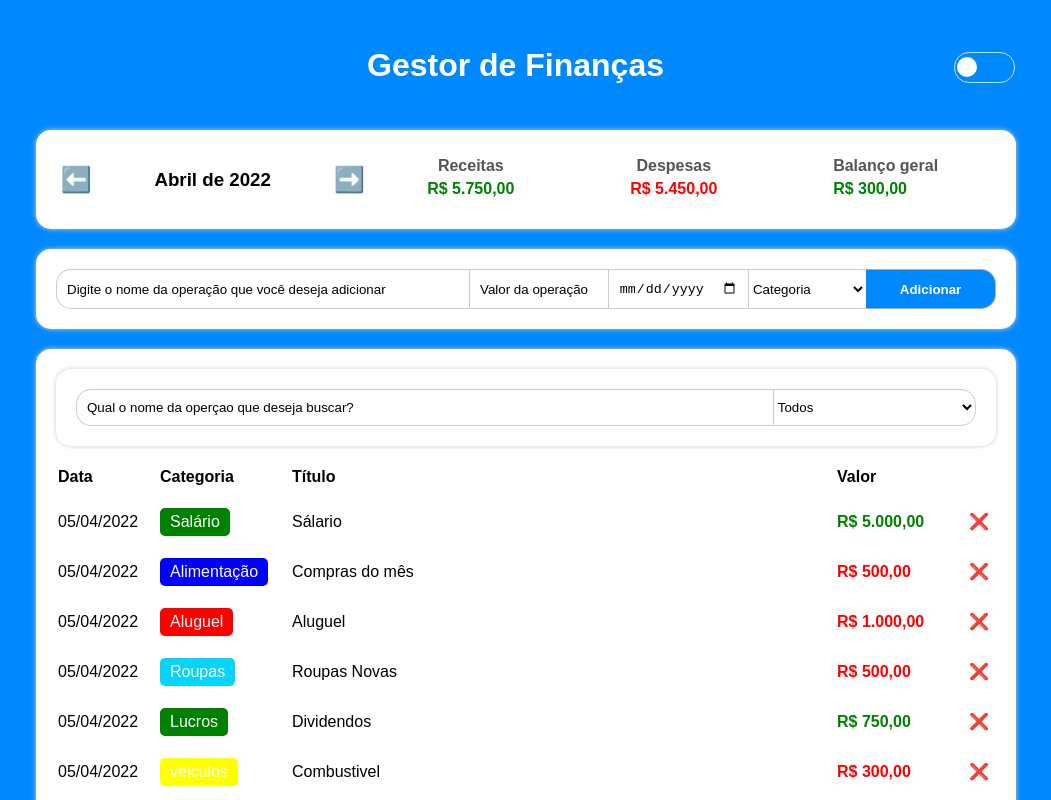
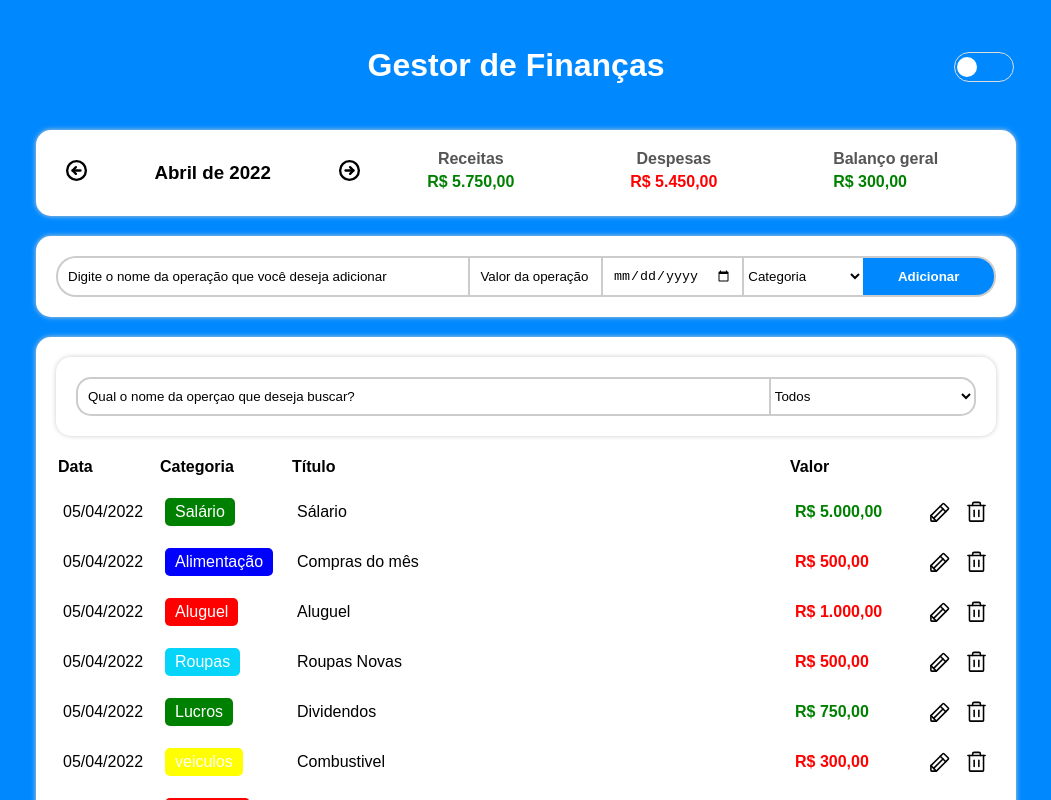
Before and after one commit to LeoNzZ7/FinancesManager, a React (Create React App) app: page / in a window 1280 px wide. Shown: the top 800 px of the page, without its empty margins (114-1165 px from the left). Built offline with nearby package versions, Linux system fonts and the light colour scheme.

Commit message:
Melhorias no layout e simplificação do código

```diff
--- a/src/App.tsx
+++ b/src/App.tsx
@@ -73,7 +73,7 @@ export const App = () => {
   const handleDeleteItem = (title: string) => {
 
     let newlist: Item[] = list.filter((item: Item) => {
-      if (item.title != title)
+      if (item.title !== title)
         return item;
     });
 
--- a/src/components/infoArea/index.tsx
+++ b/src/components/infoArea/index.tsx
@@ -1,8 +1,8 @@
 import  * as c from './styles';
 import {formatCurrentMonth} from '../../helpers/dateFilter';
 import { ResumeItem } from '../resumeItem';
-import { Item } from '../../types/types';
 import { useAppSelector } from '../../redux/hooks/useAppSelector';
+import { ArrowCircleLeft, ArrowCircleRight } from 'phosphor-react';
 
 type Props = {
     currentMonth: string;
@@ -12,7 +12,6 @@ type Props = {
 }
 
 export const InfoArea = ({currentMonth, onMonthChange, income, expense,}: Props) => {
-    const searchItem = useAppSelector(state => state.searchItem);
     const theme = useAppSelector(state => state.theme);
 
     const handlePrevMonth = () => {
@@ -31,9 +30,13 @@ export const InfoArea = ({currentMonth, onMonthChange, income, expense,}: Props)
     return (
         <c.Container theme={theme}>
             <c.MonthArea theme={theme}>
-                <c.MonthArrow onClick={handlePrevMonth} >⬅️</c.MonthArrow>
+                <c.MonthArrow onClick={handlePrevMonth}>
+                    <ArrowCircleLeft size={25} weight="bold" />
+                </c.MonthArrow>
                 <c.MonthTitle>{formatCurrentMonth(currentMonth)}</c.MonthTitle>
-                <c.MonthArrow onClick={handleNextMonth} >➡️</c.MonthArrow>
+                <c.MonthArrow onClick={handleNextMonth}>
+                    <ArrowCircleRight size={25} weight="bold" />
+                </c.MonthArrow>
             </c.MonthArea>
             <c.ResumeArea>
                 <ResumeItem title='Receitas' color={'#008000'} value={income} />
--- a/src/components/inputArea/index.tsx
+++ b/src/components/inputArea/index.tsx
@@ -31,7 +31,7 @@ export const InputArea = ({onAdd}: Props) => {
 
     return (
         <c.Container theme={theme} >
-            <input type='text' value={title} onChange={e => setTitle(e.target.value)} className='inputText' placeholder='Digite o nome da operação que você deseja adicionar' />
+            <input type='search' value={title} onChange={e => setTitle(e.target.value)} className='inputText' placeholder='Digite o nome da operação que você deseja adicionar' />
             <input type='text' value={value} onChange={e => setValue(e.target.value)} className='inputNumber' placeholder='Valor da operação' />
             <input type='date' className='inputDate' value={date} onChange={e => setDate(e.target.value)} />
             <select value={category} defaultValue={category} onChange={e => setCategory(e.target.value)} >
--- a/src/components/inputArea/styles.ts
+++ b/src/components/inputArea/styles.ts
@@ -26,25 +26,25 @@ export const Container = styled.div<{theme: string}>`
     };
 
     .inputText {
-        border: 1px solid #ccc;
-        border-radius: 15px 0px 0px 15px;
+        border: 2px solid #ccc;
+        border-radius: 20px 0px 0px 20px;
         border-right: 0;
     };
 
     .inputNumber {
-        border: 1px solid #ccc;
+        border: 2px solid #ccc;
         width: 30%;
         border-right: 0;
     }
 
     .inputDate {
-        border: 1px solid #ccc;
+        border: 2px solid #ccc;
         width: 30%;
         border-right: 0;
     }
 
     select {
-        border: 1px solid #ccc;
+        border: 2px solid #ccc;
         width: 30%;
         height: auto;
         padding: 10px
@@ -64,9 +64,9 @@ export const Container = styled.div<{theme: string}>`
         height: auto;
         padding: 10px;
         color: #fff;
-        border: 1px solid #aaa;
+        border: 2px solid #ccc;
         border-left 0;
-        border-radius: 0px 15px 15px 0px;
+        border-radius: 0px 20px 20px 0px;
         font-weight: bold;
         background-color: #0089ff;
         outline: 0;
--- a/src/components/resumeItem/index.tsx
+++ b/src/components/resumeItem/index.tsx
@@ -1,5 +1,4 @@
 import * as c from './styles'
-import { useAppSelector } from '../../redux/hooks/useAppSelector';
 
 type Props = {
     title: string;
--- a/src/components/tableArea/index.tsx
+++ b/src/components/tableArea/index.tsx
@@ -12,7 +12,6 @@ type Props = {
 }
 
 export const TableArea = ({ list, deleteItem }: Props ) => {
-    const searchItem = useAppSelector(state => state.searchItem);
     const theme = useAppSelector(state => state.theme)
     const dispatch = useDispatch();
 
@@ -27,7 +26,7 @@ export const TableArea = ({ list, deleteItem }: Props ) => {
     return (
         <c.Container theme={theme} >
             <c.SearchArea  theme={theme} >
-                <input type='text' value={title} onChange={e => setTitleSearch(e.target.value)} placeholder='Qual o nome da operçao que deseja buscar?' />
+                <input type='search' value={title} onChange={e => setTitleSearch(e.target.value)} placeholder='Qual o nome da operçao que deseja buscar?' />
                 <select value={category} defaultValue={category} onChange={e => setCategorySearch(e.target.value)} >
                     <option className='option' selected value={''}>Todos</option>
                     <option className='option' value={'salary'}>Sálario</option>
--- a/src/components/tableArea/styles.ts
+++ b/src/components/tableArea/styles.ts
@@ -33,7 +33,7 @@ export const SearchArea = styled.div<{theme: string}>`
         height: auto;
         padding: 10px;
         outline: 0;
-        border: 1px solid #ccc;
+        border: 2px solid #ccc;
         border-radius: 15px 0px 0px 15px;
         border-right: 0;
         background-color: transparent;
@@ -45,7 +45,7 @@ export const SearchArea = styled.div<{theme: string}>`
     }
 
     select {
-        border: 1px solid #ccc;
+        border: 2px solid #ccc;
         width: 30%;
         height: auto;
         padding: 10px
--- a/src/components/tableItem/index.tsx
+++ b/src/components/tableItem/index.tsx
@@ -3,6 +3,7 @@ import type { Item } from '../../types/types';
 import { formatDate } from '../../helpers/dateFilter';
 import { categories } from '../../data/data';
 import { useAppSelector } from '../../redux/hooks/useAppSelector';
+import { Pencil, Trash } from 'phosphor-react';
 
 type Props = {
     item: Item;
@@ -15,16 +16,16 @@ export const TableItem = ({ item, handleDeleteItem }: Props) => {
     const formatedValue = (value: number) => {
         let fixedValue = value.toFixed(2);
         let formatValue = parseFloat(fixedValue);
-        return formatValue.toLocaleString('pt-br',{style: 'currency', currency: 'BRL'});
+        return formatValue.toLocaleString('pt-br', { style: 'currency', currency: 'BRL' });
     }
 
-    const deleteItem = ({title} : Item) => {
+    const deleteItem = ({ title }: Item) => {
         handleDeleteItem(title);
     };
 
     return (
         <>
-        {searchItem.title.length === 0  && searchItem.category.length === 0 &&
+            {searchItem.title.length === 0 && searchItem.category.length === 0 &&
                 <c.TableLine>
                     <c.TableColumn>{formatDate(item.date)}</c.TableColumn>
                     <c.TableColumn>
@@ -39,7 +40,14 @@ export const TableItem = ({ item, handleDeleteItem }: Props) => {
                         </c.Value>
                     </c.TableColumn>
                     <c.TableColumn>
-                    <div onClick={() => deleteItem(item)} className='removeItem'>❌</div>
+                        <div className='icon'>
+                            <Pencil size={25} weight="regular"/>
+                        </div>
+                    </c.TableColumn>
+                    <c.TableColumn>
+                        <div onClick={() => deleteItem(item)} className='icon'>
+                            <Trash size={25} weight="regular"/>
+                        </div>
                     </c.TableColumn>
                 </c.TableLine>
             } {item.title === searchItem.title && searchItem.category.length === 0 &&
@@ -57,7 +65,14 @@ export const TableItem = ({ item, handleDeleteItem }: Props) => {
                         </c.Value>
                     </c.TableColumn>
                     <c.TableColumn>
-                    <div onClick={() => deleteItem(item)} className='removeItem'>❌</div>
+                        <div className='icon'>
+                            <Pencil size={25} weight="regular"/>
+                        </div>
+                    </c.TableColumn>
+                    <c.TableColumn>
+                        <div onClick={() => deleteItem(item)} className='icon'>
+                            <Trash size={25} weight="regular"/>
+                        </div>
                     </c.TableColumn>
                 </c.TableLine>
             } {searchItem.category === item.category && searchItem.title.length === 0 &&
@@ -75,7 +90,14 @@ export const TableItem = ({ item, handleDeleteItem }: Props) => {
                         </c.Value>
                     </c.TableColumn>
                     <c.TableColumn>
-                    <div onClick={() => deleteItem(item)} className='removeItem'>❌</div>
+                        <div className='icon'>
+                            <Pencil size={25} weight="regular"/>
+                        </div>
+                    </c.TableColumn>
+                    <c.TableColumn>
+                        <div onClick={() => deleteItem(item)} className='icon'>
+                            <Trash size={25} weight="regular"/>
+                        </div>
                     </c.TableColumn>
                 </c.TableLine>
             } {searchItem.category === item.category && searchItem.title === item.title &&
@@ -93,7 +115,14 @@ export const TableItem = ({ item, handleDeleteItem }: Props) => {
                         </c.Value>
                     </c.TableColumn>
                     <c.TableColumn>
-                    <div onClick={() => deleteItem(item)} className='removeItem'>❌</div>
+                        <div className='icon'>
+                            <Pencil size={25} weight="regular"/>
+                        </div>
+                    </c.TableColumn>
+                    <c.TableColumn>
+                        <div onClick={() => deleteItem(item)} className='icon'>
+                            <Trash size={25} weight="regular"/>
+                        </div>
                     </c.TableColumn>
                 </c.TableLine>
             }
--- a/src/components/tableItem/styles.ts
+++ b/src/components/tableItem/styles.ts
@@ -1,15 +1,21 @@
 import styled from 'styled-components'
 
-export const TableLine = styled.tr`
-
-`;
+export const TableLine = styled.tr``;
 
 export const TableColumn = styled.td`
-    padding: 10px 0px;
+    padding: 10px 5px;
 
-    .removeItem {
-        width: 21px;
+    &:last-child {
+        width: 25px;
+    }
+
+    .icon {
         cursor: pointer;
+        display: flex;
+
+        &:hover {
+            opacity: .85;
+        }
     }
 `;
 
--- a/src/components/themeSwitcher/styles.ts
+++ b/src/components/themeSwitcher/styles.ts
@@ -3,8 +3,8 @@ import styled from "styled-components";
 export const ThemeSwitcher = styled.div<{theme: string}>`
     display: flex;
     align-items: center;
-    width: 55px;
-    height: 25px;
+    width: 60px;
+    height: 30px;
     border: 1px solid #ddd;
     border-radius: 15px;
     cursor: pointer;
--- a/src/index.css
+++ b/src/index.css
@@ -1,10 +1,11 @@
 * {
   transition: all ease 0.25s;
+  padding: 0;
+  box-sizing: border-box;
+  margin: 0;
 }
 
 body {
-  box-sizing: border-box;
-  margin: 0;
   font-family: Arial, Helvetica, sans-serif;
   -webkit-font-smoothing: antialiased;
   -moz-osx-font-smoothing: grayscale;
```
Lines whose indentation alone changed are shown as unchanged.
